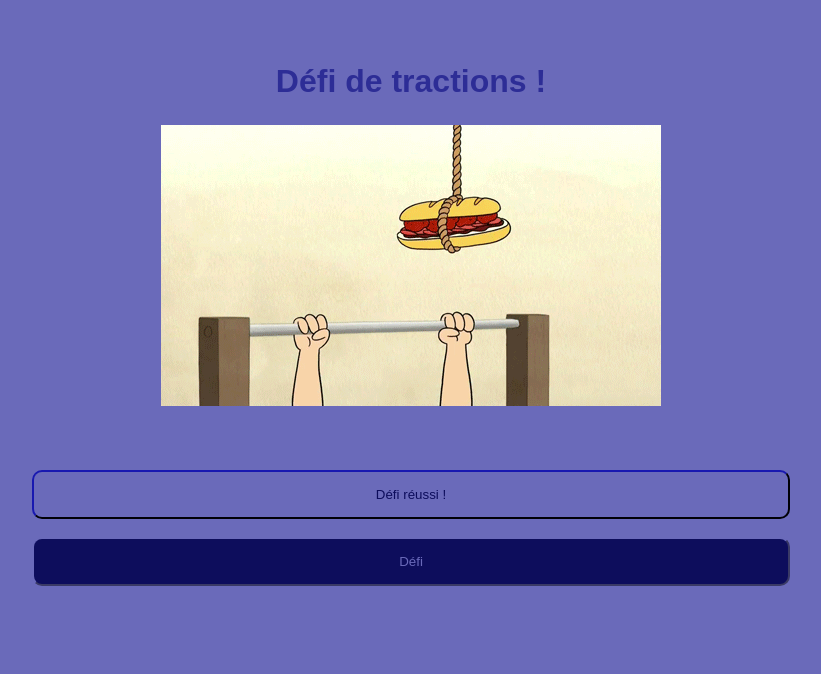
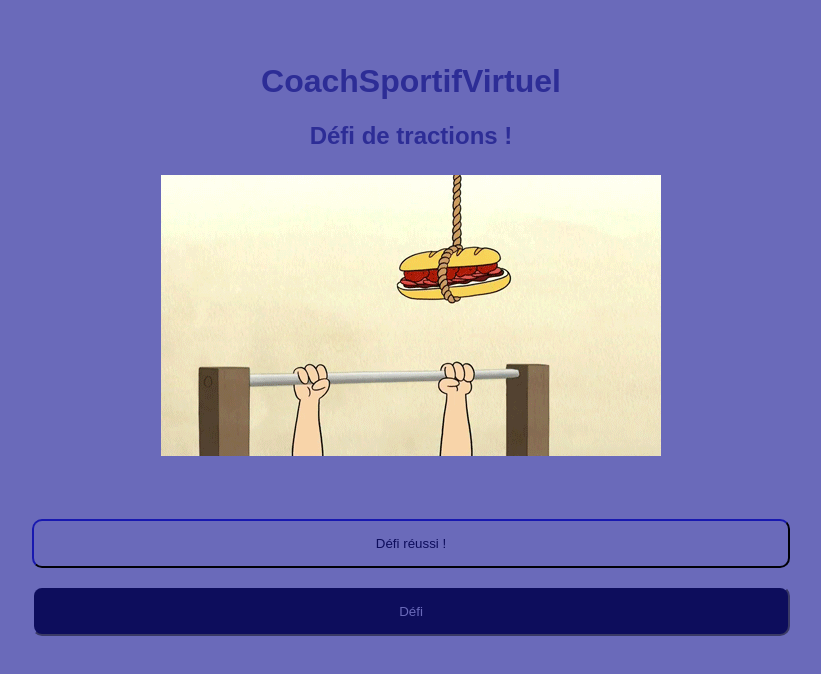
Before and after one commit to grgmrtn255/grgmrtn255.github.io, a plain HTML site: page sport-debutant/templates/tractions.html in a window 1280 px wide. Shown: the whole page, without its empty margins (229-1050 px from the left). Drawn offline with nearby package versions, Linux system fonts and the light colour scheme.

Commit message:
Update tractions.html

```diff
--- a/sport-debutant/templates/tractions.html
+++ b/sport-debutant/templates/tractions.html
@@ -2,7 +2,7 @@
 <html>
 	<head>
 		<meta charset="utf-8">
-		<title>Sport</title>
+		<title>CoachSportifVirtuel</title>
 		<script type="text/javascript" src="https://cdn.jsdelivr.net/npm/chart.js@2.8.0"></script>
 		<script type="text/javascript" src="../static/script.js"></script>
 		<link rel="stylesheet" type="text/css" href="../static/style.css">
@@ -11,7 +11,8 @@
 	<body>
 
 		<div class="grandeMarge">
-			<h1>Défi de tractions !</h1>
+			<h1>CoachSportifVirtuel</h1>
+			<h2>Défi de tractions !</h2>
 
 			<p id="exo"></p>
 
```
